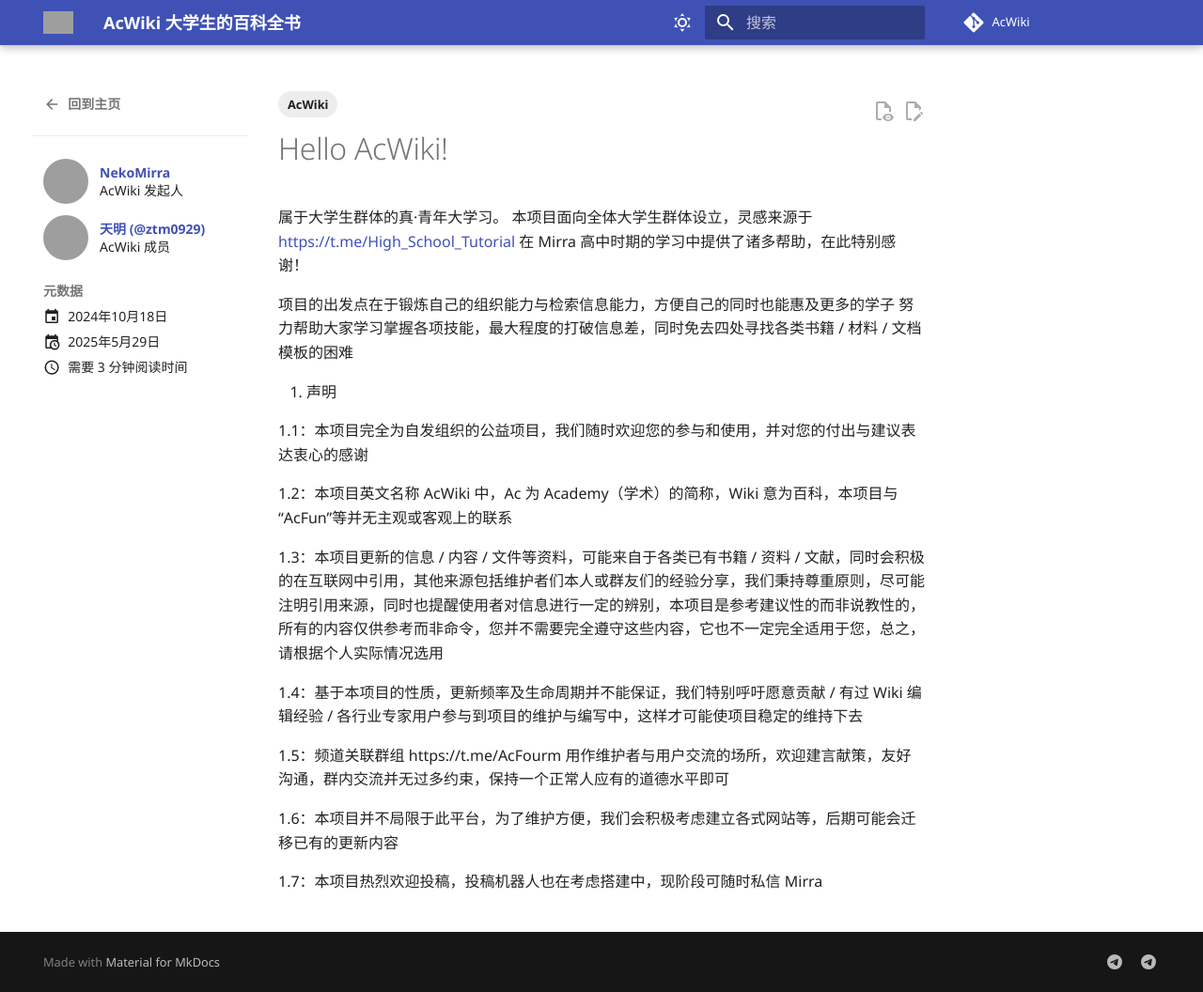
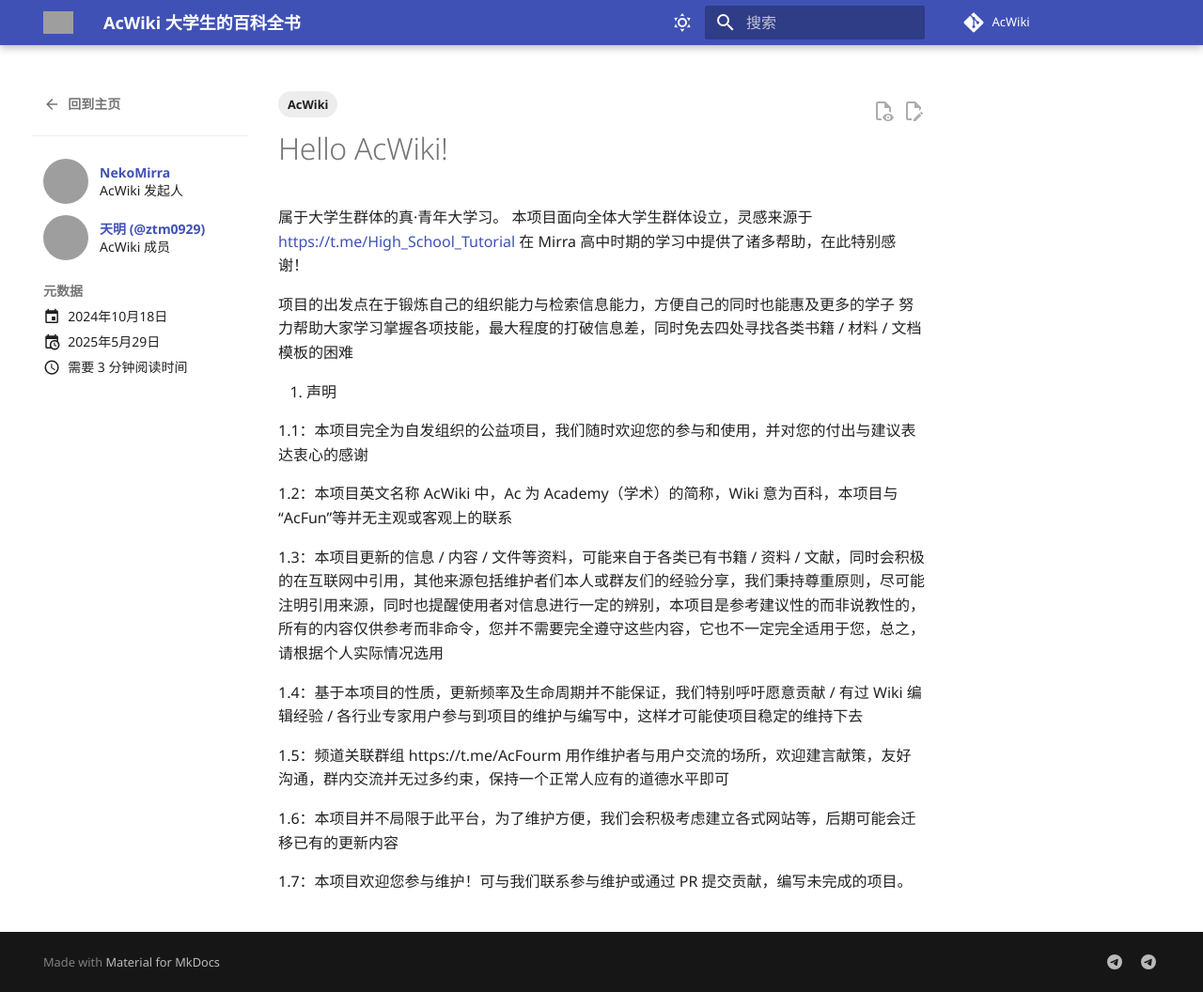
Before and after one commit to ztm0929/Ac-Wiki, an MkDocs documentation site: the page built from docs/blog/posts/hello-acwiki.md, in a window 1280 px wide and 1056 px high. Shown: the whole window at 94% size. Built offline with MkDocs 1.6.1 and Material for MkDocs 9.7.7, drawn with Linux system fonts in a browser that asks for light colours; comment, search, counter and statistics services are not loaded; grey boxes are pictures that could not be loaded.

Commit message:
更新 hello-acwiki.md

```diff
--- a/docs/blog/posts/hello-acwiki.md
+++ b/docs/blog/posts/hello-acwiki.md
@@ -36,4 +36,4 @@
 
 1.6：本项目并不局限于此平台，为了维护方便，我们会积极考虑建立各式网站等，后期可能会迁移已有的更新内容
 
-1.7：本项目热烈欢迎投稿，投稿机器人也在考虑搭建中，现阶段可随时私信 Mirra
+1.7：本项目欢迎您参与维护！可与我们联系参与维护或通过 PR 提交贡献，编写未完成的项目。
```
